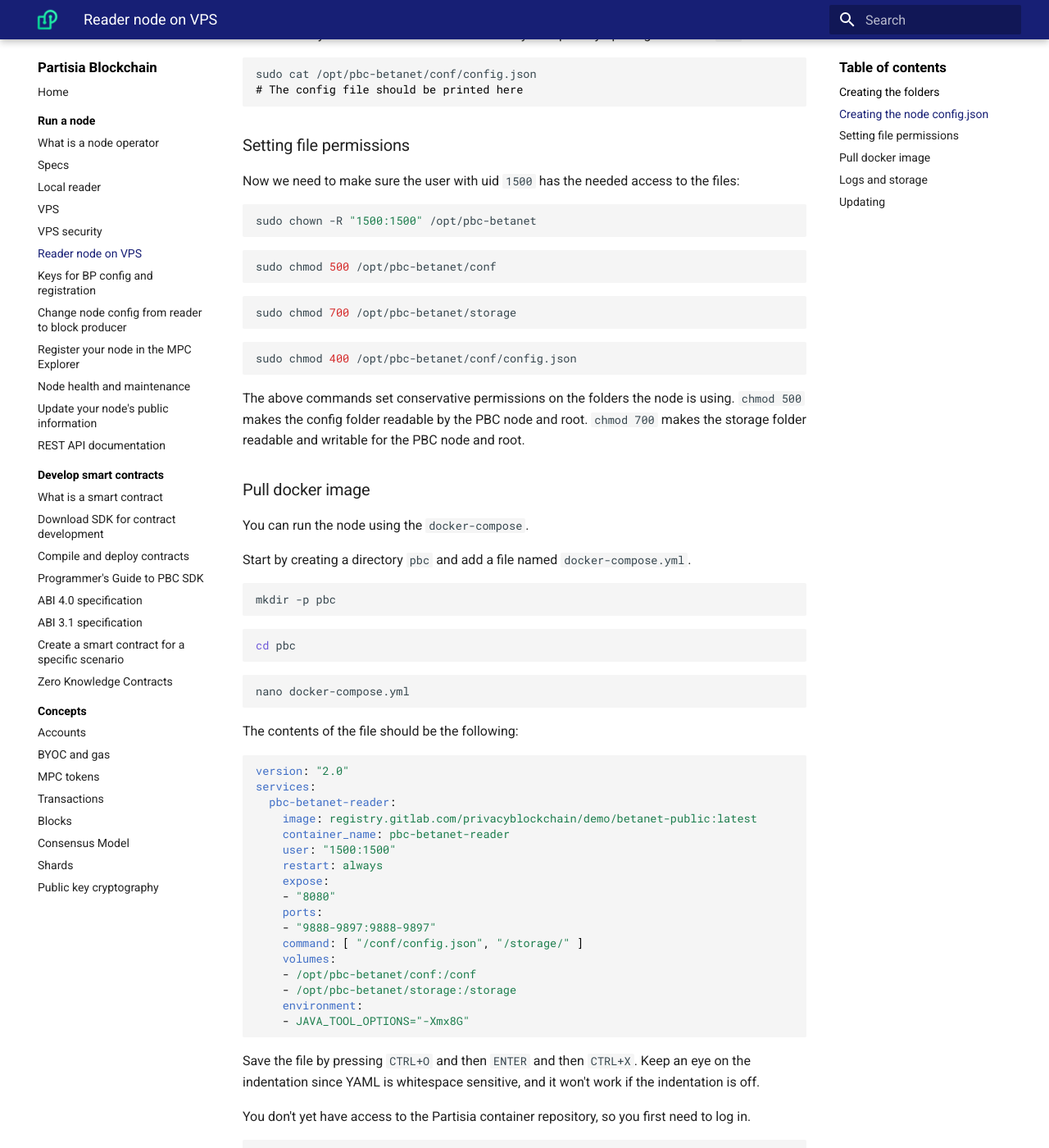
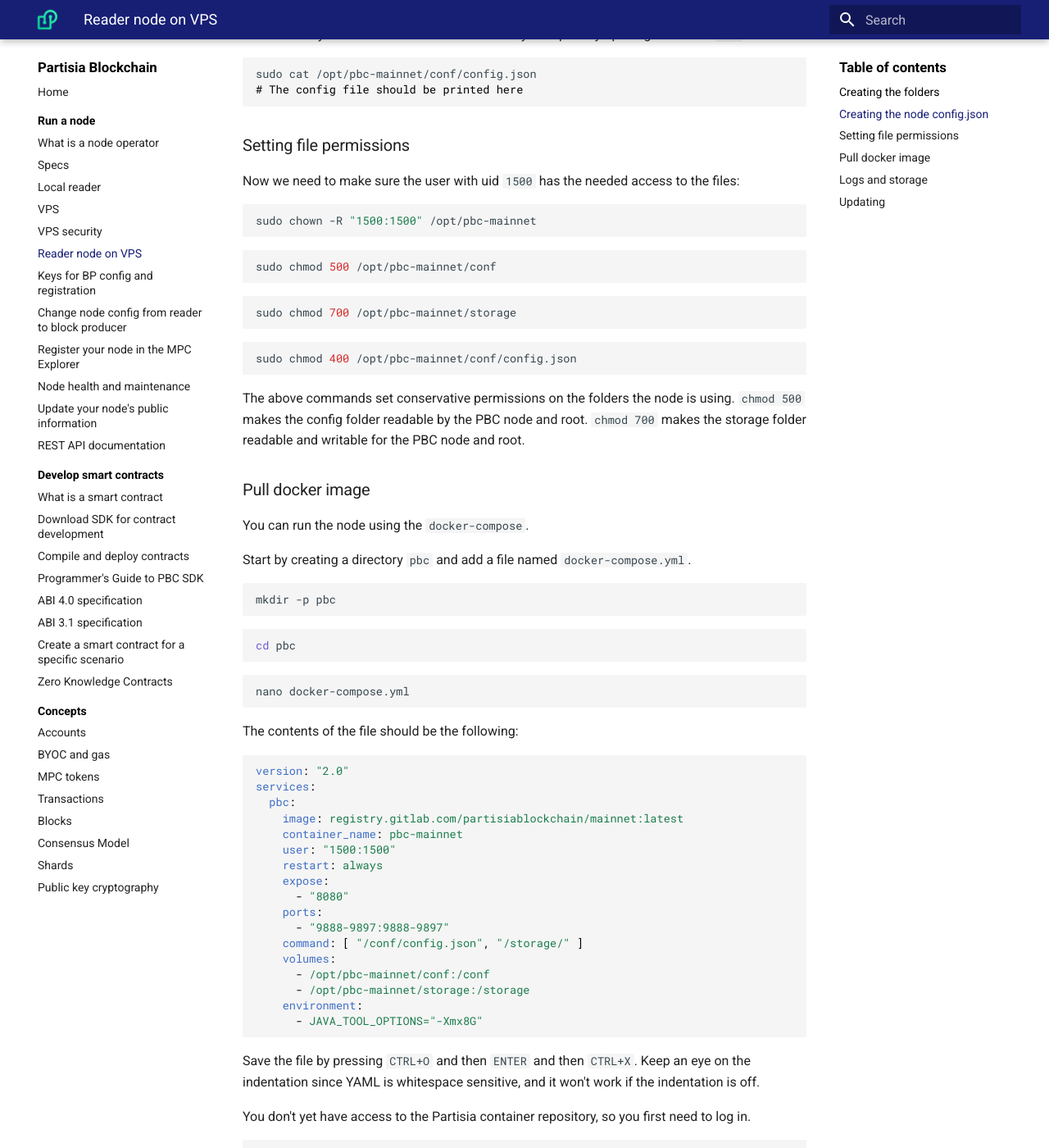
Before and after one commit to 0xSero/partisia-docs, an MkDocs documentation site: the page built from docs/operator-5-reader-vps.md, in a window 1280 px wide and 1400 px high, scrolled down 1031 px. Shown: the whole window at 82% size. Built offline with MkDocs 1.6.1 and Material for MkDocs 9.7.7, drawn with Linux system fonts in a browser that asks for light colours; a script that is not in the unit is left out; some of the changed text lies outside the part shown.

Commit message:
Remove the name beta and betanet everywhere

`````diff
--- a/docs/operator-5-reader-vps.md
+++ b/docs/operator-5-reader-vps.md
@@ -5,13 +5,13 @@
 
 ### Creating the folders
 
-In this guide we will be running the nodes from the folder `/opt/pbc-betanet` with user:group `1500:1500`. First we need to create the `conf` and `storage` folders for the application:
+In this guide we will be running the node from the folder `/opt/pbc-mainnet` with user:group `1500:1500`. First we need to create the `conf` and `storage` folders for the application:
 
 ```` bash
-sudo mkdir -p /opt/pbc-betanet/conf
+sudo mkdir -p /opt/pbc-mainnet/conf
 ````
 ```` bash
-sudo mkdir -p /opt/pbc-betanet/storage
+sudo mkdir -p /opt/pbc-mainnet/storage
 ````
 
 ### Creating the node `config.json`
@@ -19,7 +19,7 @@
 Start by opening the file in `nano`:
 
 ````bash
-sudo nano /opt/pbc-betanet/conf/config.json
+sudo nano /opt/pbc-mainnet/conf/config.json
 ````
 You paste this into `config.json`:
 ````json
@@ -44,7 +44,7 @@
 You can verify the contents of the files are what you expect by opening them with `cat`:
 
 ````bash
-sudo cat /opt/pbc-betanet/conf/config.json
+sudo cat /opt/pbc-mainnet/conf/config.json
 # The config file should be printed here
 ````
 
@@ -52,17 +52,17 @@
 
 Now we need to make sure the user with uid `1500` has the needed access to the files:
 
-```` bash
-sudo chown -R "1500:1500" /opt/pbc-betanet
+````bash
+sudo chown -R "1500:1500" /opt/pbc-mainnet
 ````
 ````bash
-sudo chmod 500 /opt/pbc-betanet/conf
+sudo chmod 500 /opt/pbc-mainnet/conf
 ````
 ````bash
-sudo chmod 700 /opt/pbc-betanet/storage
+sudo chmod 700 /opt/pbc-mainnet/storage
 ````
 ````bash
-sudo chmod 400 /opt/pbc-betanet/conf/config.json
+sudo chmod 400 /opt/pbc-mainnet/conf/config.json
 ````
 
 The above commands set conservative permissions on the folders the node is using. `chmod 500` makes the config folder readable by the PBC node and root. `chmod 700` makes the storage folder readable and writable for the PBC node and root.
@@ -88,21 +88,21 @@
 ````yaml
 version: "2.0"
 services:
-  pbc-betanet-reader:
-    image: registry.gitlab.com/privacyblockchain/demo/betanet-public:latest
-    container_name: pbc-betanet-reader
+  pbc:
+    image: registry.gitlab.com/partisiablockchain/mainnet:latest
+    container_name: pbc-mainnet
     user: "1500:1500"
     restart: always
     expose:
-    - "8080"
+      - "8080"
     ports:
-    - "9888-9897:9888-9897"
+      - "9888-9897:9888-9897"
     command: [ "/conf/config.json", "/storage/" ]
     volumes:
-    - /opt/pbc-betanet/conf:/conf
-    - /opt/pbc-betanet/storage:/storage
+      - /opt/pbc-mainnet/conf:/conf
+      - /opt/pbc-mainnet/storage:/storage
     environment:
-    - JAVA_TOOL_OPTIONS="-Xmx8G"
+      - JAVA_TOOL_OPTIONS="-Xmx8G"
 ````
 Save the file by pressing `CTRL+O` and then `ENTER` and then `CTRL+X`.
 Keep an eye on the indentation since YAML is whitespace sensitive, and it won't work if the indentation is off.
@@ -124,7 +124,7 @@
 This should pull the latest image and start the reader node in the background. If the command was executed successfully it won't print anything. To verify that the node is running, run:
 
 ````bash
-docker logs -f pbc-betanet-reader
+docker logs -f pbc-mainnet
 ````
 
 This should print a bunch of log statements. All the timestamps are in [UTC](https://en.wikipedia.org/wiki/Coordinated_Universal_Time) and can therefore be offset several hours from your local time.
`````
Also changed, not shown: docs/index.md (+1 -1 lines), docs/operator-2-reader.md (+3 -3 lines), docs/operator-7-bp.md (+3 -3 lines), docs/operator-9-node-health.md (+1 -1 lines).
